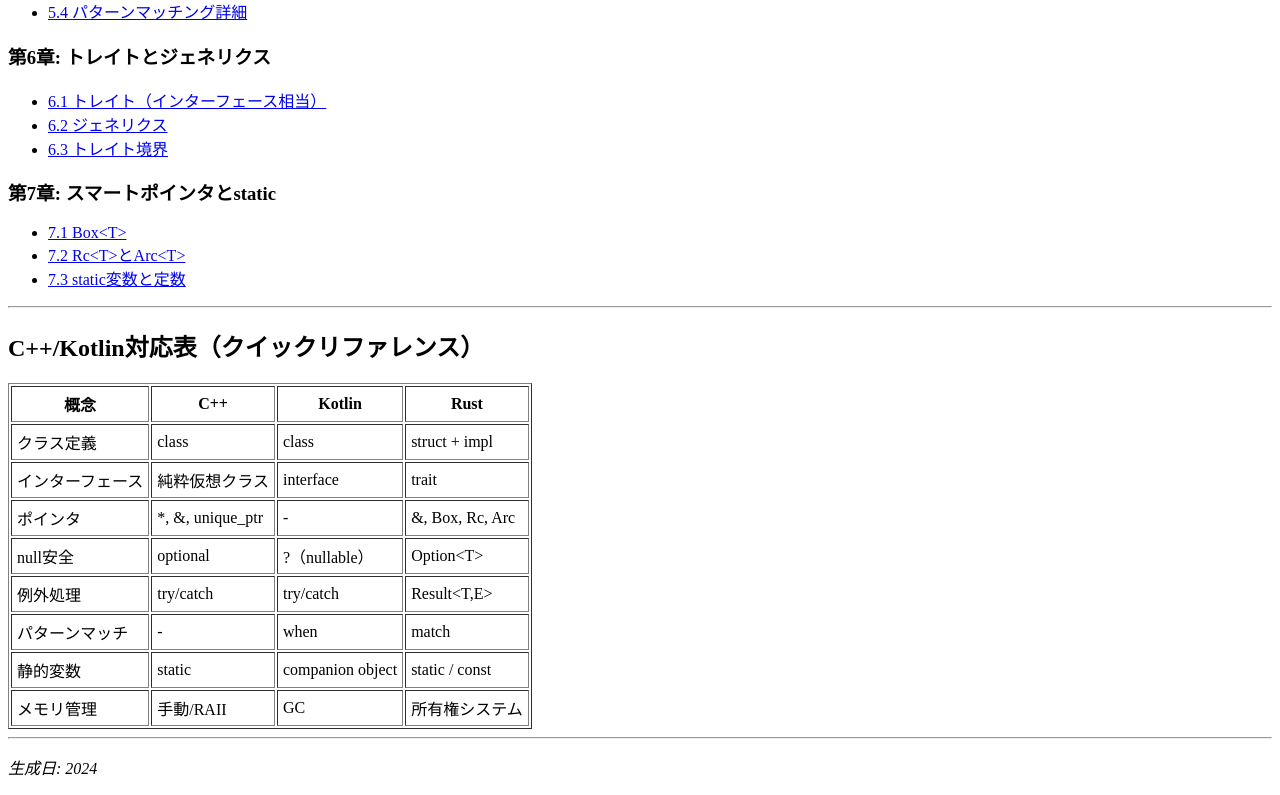
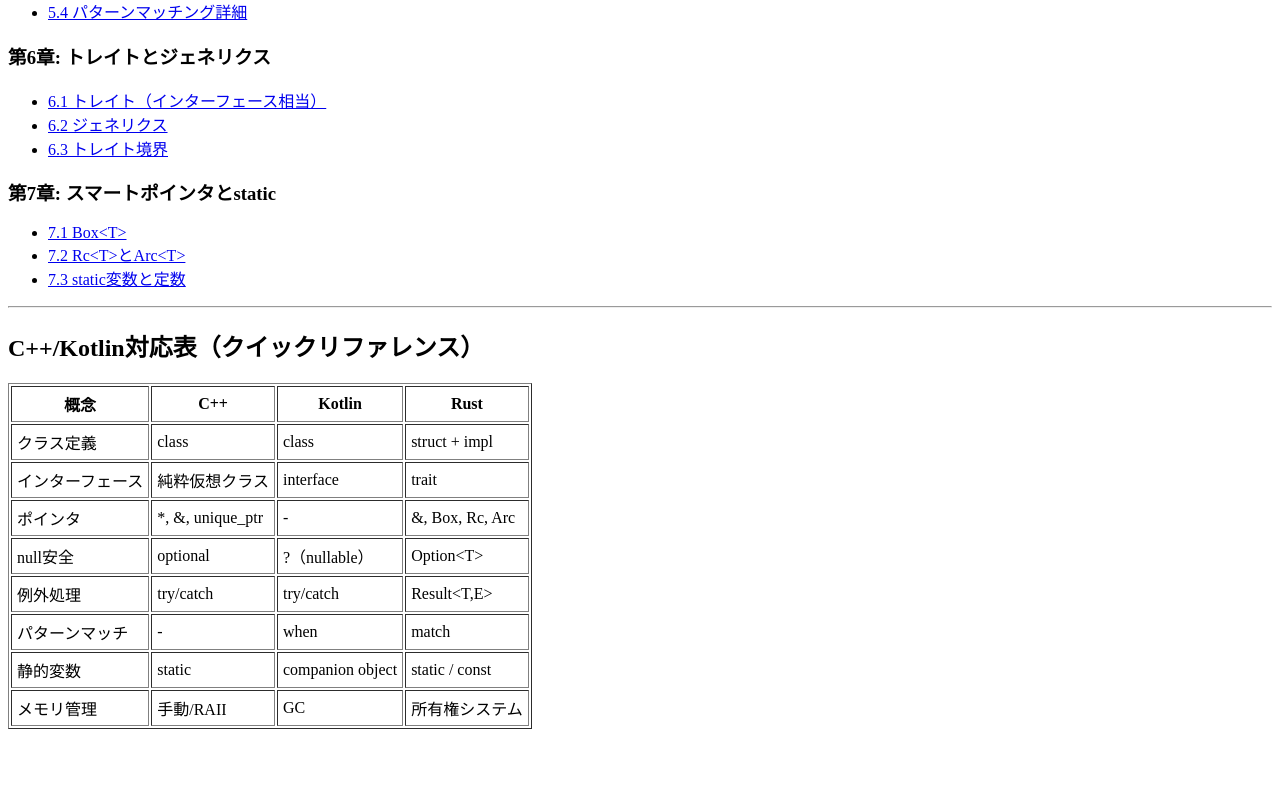
Before and after one commit to satkur/taskrem, a plain HTML site: page doc/tutorial/index.html in a window 1280 px wide. Shown: the part 930-1725 px from the top of the page. After the commit the page ends 1667 px from the top, so only its background shows below. Drawn offline with Linux system fonts and the light colour scheme.

Commit message:
fix doc/tutorial

```diff
--- a/doc/tutorial/index.html
+++ b/doc/tutorial/index.html
@@ -79,7 +79,5 @@
 <tr><td>メモリ管理</td><td>手動/RAII</td><td>GC</td><td>所有権システム</td></tr>
 </table>
 
-<hr>
-<p><em>生成日: 2024</em></p>
 </body>
 </html>
```
